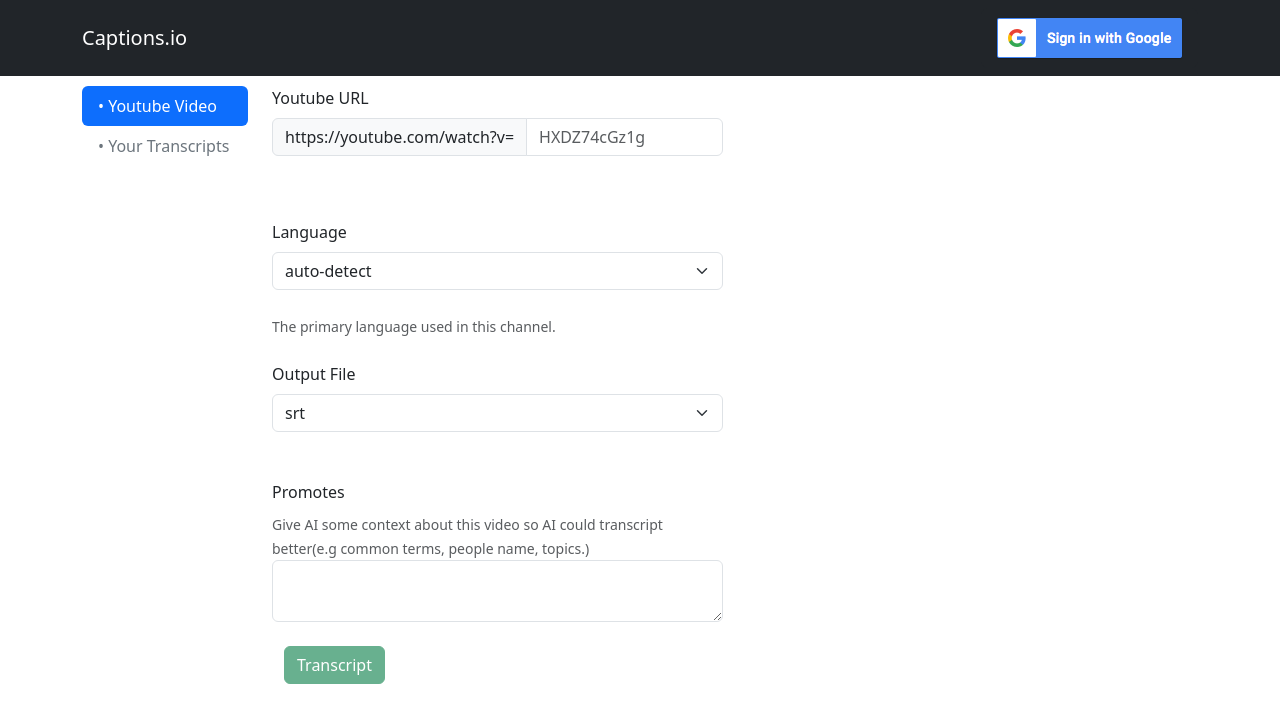
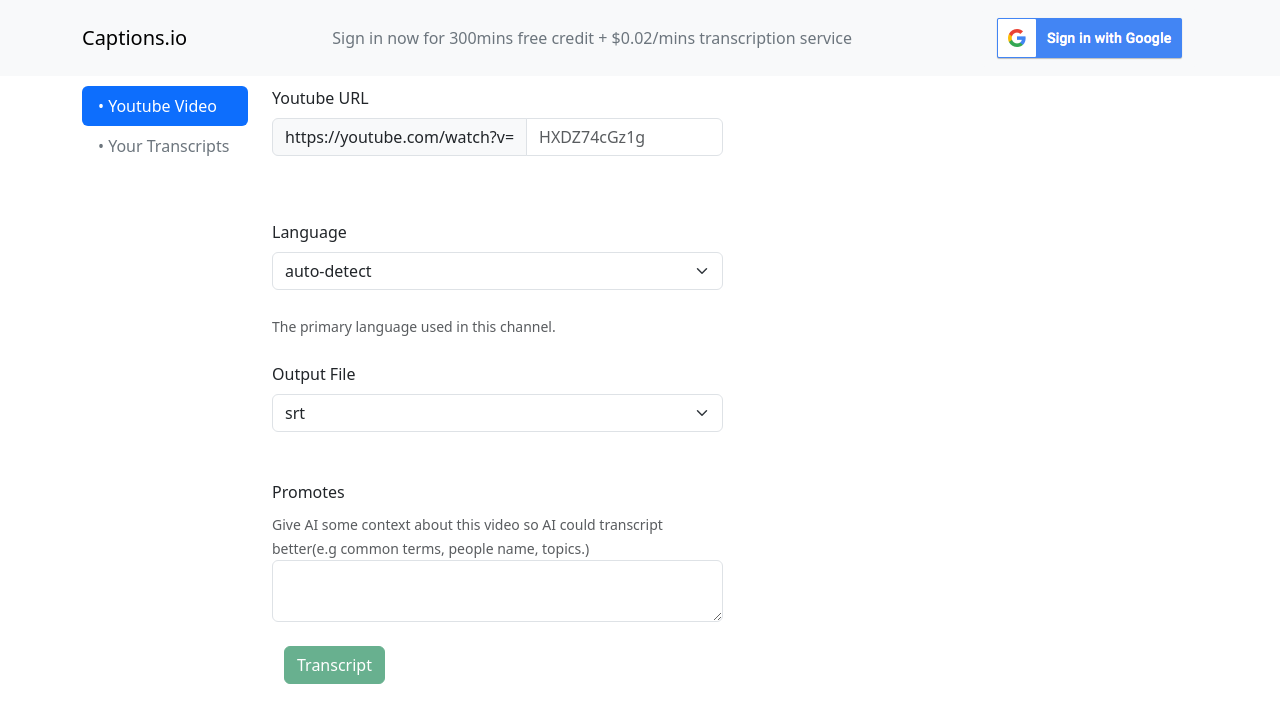
Before and after one commit to NoPointExc/cap-www, a React (Create React App) app: page / in a window 1280 px wide. Shown: the top 722 px of the page. Built offline with nearby package versions, Linux system fonts and the light colour scheme.

Commit message:
Show user's credit

```diff
--- a/src/MyNavbar.js
+++ b/src/MyNavbar.js
@@ -1,6 +1,6 @@
 import { instanceOf } from 'prop-types';
-import { withCookies, Cookies } from 'react-cookie';
-import {DOMAIN} from "./lib/Config";
+import { withCookies, Cookies, setCookie } from 'react-cookie';
+import { DOMAIN, LOGIN_USER } from "./lib/Config";
 import Button from "react-bootstrap/Button";
 import Container from "react-bootstrap/Container";
 import Nav from "react-bootstrap/Nav";
@@ -18,32 +18,67 @@
 
     constructor(props) {
         super(props);
-        const { cookies } = props;
         this.state = {
             showUser: false,
-            loggedInUser: cookies.get('logged_in_user') || null
+            loggedInUser: null,
+            credit: -1,
         };
     }
 
+
+
+    async fetchUserStatus() {
+        try {
+            const response = await fetch(`${DOMAIN}/user/status`);
+
+            if (response.status === 200) {
+                const status = await response.json();
+                return status;
+            } else if (response.status === 400) {
+                // Request was rejected with error 400
+                return null;
+            } else {
+                // Handle other status codes if needed
+                console.error(`Unexpected status code: ${response.status}`);
+            }
+        } catch (error) {
+            console.error('Error fetching user status:', error.message);
+        }
+    }
+
+    async componentDidMount() {
+        if (this.props.cookies.get(LOGIN_USER)) {
+            const user = await this.fetchUserStatus();
+            if (user === null) {
+                setCookie(LOGIN_USER, null);
+            } else {
+                this.setState(
+                    { loggedInUser: user.name, credit: user.credit}
+                )
+            }
+        }
+    }
+
+
     render() {
         let accountButton = (
-            <Nav.Item bg="dark" variant="dark">
+            <Nav.Item bg="light" variant="light">
                 <Button
-                    bg="dark"
-                    variant="dark"
+                    bg="light"
+                    variant="light"
                     href={`${DOMAIN}/user/login-redirect`}
                 >
                     <img src="btn_google_signin.png" />
                 </Button>
             </Nav.Item>
         );
+
+        let credit_info = "Sign in now for 300mins free credit + $0.02/mins transcription service";
         if (this.state.loggedInUser) {
-            // handle logged_in_user timeout, proxy return error 401 Unauthorized
-            // {"detail":"Authorization denied. Please log-out and try to log-ing again."}
             accountButton = (
                 <NavDropdown
-                    bg="dark"
-                    variant="dark"
+                    bg="light"
+                    variant="light"
                     title={this.state.loggedInUser}
                     id="collapsible-nav-dropdown"
                 >
@@ -53,12 +88,18 @@
                 </NavDropdown>
             );
         }
+        if (this.state.credit != -1) {
+            credit_info = `Balance: ${this.state.credit} mins`;
+        }
 
         return (
             <div {...this.props}>
-                <Navbar  bg="dark" variant="dark" {...this.props}>
+                <Navbar bg="light" variant="light" {...this.props}>
                     <Container>
                         <Navbar.Brand href="#home">Captions.io</Navbar.Brand>
+                        <Nav.Link href="#TODO">
+                            {credit_info}
+                        </Nav.Link>
                         {accountButton}
                     </Container>
                 </Navbar>
@@ -66,7 +107,6 @@
 
         );
     }
-
 }
 
 export default withCookies(MyNavBar)
--- a/src/lib/Config.js
+++ b/src/lib/Config.js
@@ -1 +1,2 @@
 export const DOMAIN = "https://127.0.0.1:8000"
+export const LOGIN_USER = "logged_in_user"
```
